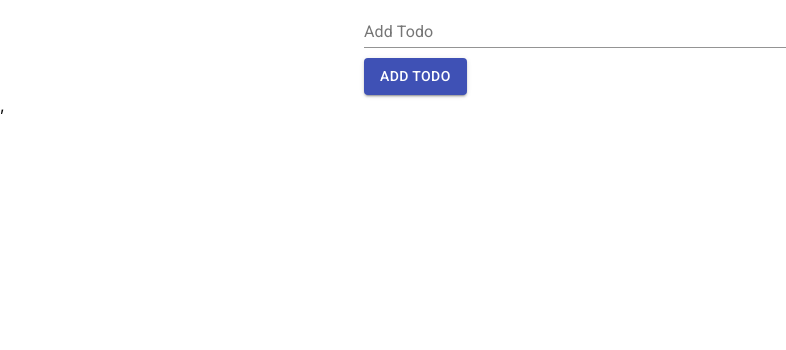
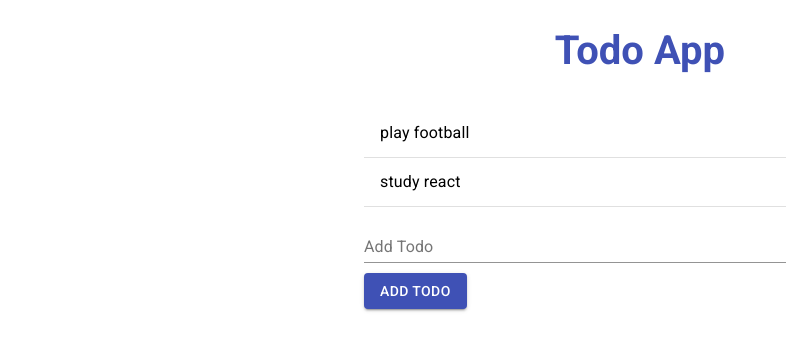
Before and after one commit to jugurthakcm/todoapp, a React (Create React App) app: page / in a window 1280 px wide. Shown: the top 350 px of the page, without its empty margins (0-786 px from the left). Built offline with nearby package versions, Linux system fonts and the light colour scheme.

Commit message:
Addind todos coded and working

```diff
--- a/src/App.js
+++ b/src/App.js
@@ -1,11 +1,14 @@
 import React from 'react';
 import Container from '@material-ui/core/Container';
 import AddTodo from './components/AddTodo';
+import TodoContainer from './components/TodoContainer';
 
 function App() {
   return (
     <div className='App'>
       <Container maxWidth='sm'>
+        <h1>Todo App</h1>
+        <TodoContainer />
         <AddTodo />
       </Container>
     </div>
--- a/src/actions/todoActions.js
+++ b/src/actions/todoActions.js
@@ -0,0 +1,8 @@
+const addTodo = (content) => {
+  return {
+    type: 'ADD_TODO',
+    content,
+  };
+};
+
+export default addTodo;
--- a/src/components/AddTodo.js
+++ b/src/components/AddTodo.js
@@ -2,8 +2,27 @@ import React, { Component } from 'react';
 import { makeStyles } from '@material-ui/core/styles';
 import TextField from '@material-ui/core/TextField';
 import Button from '@material-ui/core/Button';
+import addTodo from '../actions/todoActions';
+import { connect } from 'react-redux';
+class AddTodo extends Component {
+  state = {
+    content: '',
+  };
 
-class AddTodo extends Component {
+  handleSubmit = (e) => {
+    e.preventDefault();
+    this.props.addTodo(this.state.content);
+    this.setState({
+      content: '',
+    });
+  };
+
+  handleChange = (e) => {
+    this.setState({
+      content: e.target.value,
+    });
+  };
+
   render() {
     const useStyles = makeStyles((theme) => ({
       root: {
@@ -13,11 +32,28 @@ class AddTodo extends Component {
         },
       },
     }));
+
     return (
       <div>
-        <form className={useStyles.root} noValidate autoComplete='off'>
-          <TextField id='standard-basic' label='Add Todo' fullWidth />
-          <Button variant='contained' color='primary' style={{ marginTop: 10 }}>
+        <form
+          className={useStyles.root}
+          noValidate
+          autoComplete='off'
+          onSubmit={this.handleSubmit}
+        >
+          <TextField
+            id='standard-basic'
+            label='Add Todo'
+            fullWidth
+            onChange={this.handleChange}
+            value={this.state.content}
+          />
+          <Button
+            variant='contained'
+            color='primary'
+            style={{ marginTop: 10 }}
+            type='submit'
+          >
             Add Todo
           </Button>
         </form>
@@ -26,4 +62,10 @@ class AddTodo extends Component {
   }
 }
 
-export default AddTodo;
+const mapDispatchToProps = (dispatch) => {
+  return {
+    addTodo: (content) => dispatch(addTodo(content)),
+  };
+};
+
+export default connect(null, mapDispatchToProps)(AddTodo);
--- /dev/null
+++ b/src/components/TodoContainer.js
@@ -0,0 +1,24 @@
+import React from 'react';
+import { makeStyles } from '@material-ui/core/styles';
+import List from '@material-ui/core/List';
+import Todos from './Todos';
+
+const useStyles = makeStyles((theme) => ({
+  root: {
+    width: '100%',
+    backgroundColor: theme.palette.background.paper,
+  },
+}));
+
+const TodoContainer = () => {
+  const classes = useStyles();
+  return (
+    <div className={classes.root}>
+      <List>
+        <Todos />
+      </List>
+    </div>
+  );
+};
+
+export default TodoContainer;
--- /dev/null
+++ b/src/components/Todos.js
@@ -0,0 +1,32 @@
+import React, { Component } from 'react';
+import { ListItem, ListItemText, Divider } from '@material-ui/core';
+
+import { connect } from 'react-redux';
+
+class Todos extends Component {
+  render() {
+    const todos = this.props.todos.length ? (
+      this.props.todos.map((todo) => {
+        return (
+          <div key={todo.id}>
+            <ListItem button>
+              <ListItemText primary={todo.content} />
+            </ListItem>
+            <Divider />
+          </div>
+        );
+      })
+    ) : (
+      <p>None</p>
+    );
+    return <div>{todos}</div>;
+  }
+}
+
+const mapStateToProps = (state) => {
+  return {
+    todos: state.todoReducer.todos,
+  };
+};
+
+export default connect(mapStateToProps)(Todos);
--- a/src/index.css
+++ b/src/index.css
@@ -1,13 +1,11 @@
 body {
   margin: 0;
-  font-family: -apple-system, BlinkMacSystemFont, 'Segoe UI', 'Roboto', 'Oxygen',
-    'Ubuntu', 'Cantarell', 'Fira Sans', 'Droid Sans', 'Helvetica Neue',
-    sans-serif;
-  -webkit-font-smoothing: antialiased;
-  -moz-osx-font-smoothing: grayscale;
+  padding: 0;
+  font-family: Roboto, sans-serif;
 }
 
-code {
-  font-family: source-code-pro, Menlo, Monaco, Consolas, 'Courier New',
-    monospace;
+h1 {
+  color: #3f51b5;
+  text-align: center;
+  font-size: 2.5rem;
 }
--- a/src/index.js
+++ b/src/index.js
@@ -5,15 +5,15 @@ import App from './App';
 import * as serviceWorker from './serviceWorker';
 import { createStore } from 'redux';
 import { Provider } from 'react-redux';
-import rootReducer from './reducers/rootReducer';
+import { rootReducer } from './reducers/rootReducer';
 
 const store = createStore(rootReducer);
+
 ReactDOM.render(
   <React.StrictMode>
     <Provider store={store}>
       <App />
     </Provider>
-    ,
   </React.StrictMode>,
   document.getElementById('root')
 );
--- a/src/reducers/rootReducer.js
+++ b/src/reducers/rootReducer.js
@@ -3,9 +3,7 @@ import { combineReducers } from 'redux';
 import todoReducer from './todoReducer';
 import authReducer from './authReducer';
 
-const rootReducer = combineReducers({
-  todo: todoReducer,
-  auth: authReducer,
+export const rootReducer = combineReducers({
+  todoReducer: todoReducer,
+  authReducer: authReducer,
 });
-
-export default rootReducer;
--- a/src/reducers/todoReducer.js
+++ b/src/reducers/todoReducer.js
@@ -6,7 +6,17 @@ const initState = {
 };
 
 const todoReducer = (state = initState, action) => {
-  return state;
+  switch (action.type) {
+    case 'ADD_TODO':
+      let newTodo = { id: Math.random(), content: action.content };
+
+      return {
+        ...state,
+        todos: [...state.todos, newTodo],
+      };
+    default:
+      return state;
+  }
 };
 
 export default todoReducer;
```
